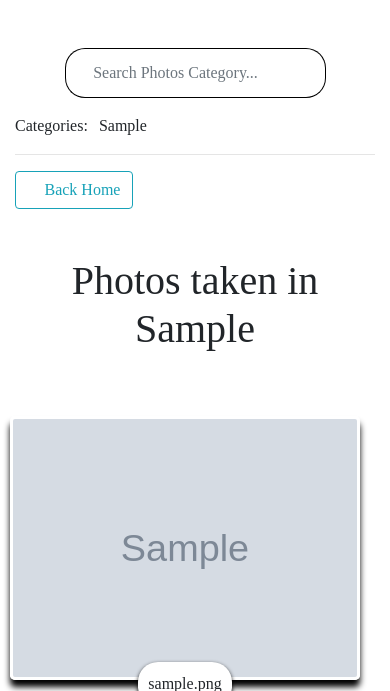
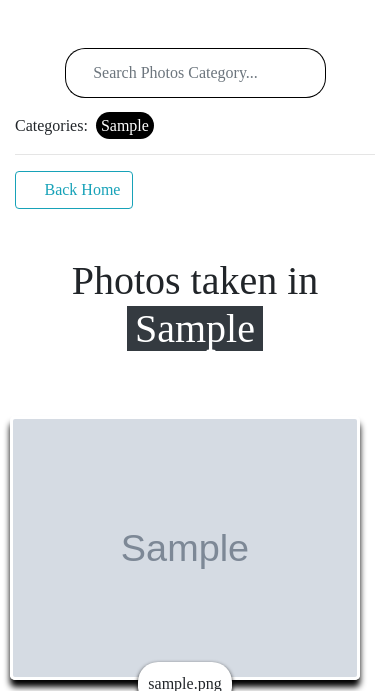
Before and after one commit to layersony/maingi-gallery, a Django app: a page that uses photo/templates/galltemp/location.html in a window 390 px wide. Shown: the part 150-841 px from the top of the page. Run offline with Django 3.2, Linux system fonts and the light colour scheme; tables that the repository leaves empty hold one stand-in row (values such as "Sample post"); grey boxes marked "Sample" are stand-in pictures; parts of the project's set-up code (start-up, migrations or seed data) failed here and were passed over; some libraries are stand-ins or nearby versions.

Commit message:
Minor changes index location search

```diff
--- a/photo/templates/galltemp/location.html
+++ b/photo/templates/galltemp/location.html
@@ -3,15 +3,19 @@
 {% block content %}
 <ul class='cate text-md-center'>
   <span>Categories:</span>
+  {% if all_category %}
   {% for cate in all_category %}
-  <li>{{ cate.category }}</li>
+  <li><a href="/search/?search={{ cate.category }}">{{ cate.category }}</a></li>
   {% endfor %}
+  {% else %}
+    <p>No Categories at the Moments</p>
+  {% endif %}
 </ul>
 
 <hr>
 <a href="/"><button class='btn btn-outline-info'><i class="fad fa-reply-all"></i> Back Home</button></a>
 <div class="landing">
-  <h1 class="text-center mt-5 mb-5">Photos taken in {{ locationn }}</h1>
+  <h1 class="text-center mt-5 mb-5">Photos taken in <span class='bg-dark pr-2 pl-2 text-white'>{{locationn}}</span></h1>
 </div>
 
 <div class="wrapper-grid justify-content-center align-items-center text-center">
@@ -36,7 +40,7 @@
         </div>
         <p>{{ photo.image_desc }}</p>
         <div >
-          <input type="text" value='{{ photo.image.url }}' class="copylink" id="trial{{photo.id}}" style="display: none;">
+          <input type="text" value='https://maingigallery.herokuapp.com{{ photo.image.url }}' class="copylink" id="trial{{photo.id}}" style="display: none;">
           <span class="btncopy" id="cpybtn{{ photo.id }}">Copy Image Link <i class="fad fa-copy text-white copyicon" style="font-size: 25px;"></i></span>
         </div>
       </div>
--- a/static/css/styles.css
+++ b/static/css/styles.css
@@ -49,13 +49,23 @@ body{
 }
 .cate li{
   display: inline;
-  /* background-color: green; */
   padding: 7px;
   border-radius:15px;
-  /* width: 20px; */
 }
 
+.cate a{
+  background-color: black;
+  color: white;
+  padding: 6px;
+  border-radius: 15px;
+  min-width: 40px;
+  text-decoration: none;
+}
 
+.cate a:hover{
+  background-color: white;
+  color: black;
+}
 /****************
 ** search from **
 ****************/
@@ -266,6 +276,10 @@ footer>.footer_info p{
   .custnav{
     min-height: 150px;
   }
+  .cate a{
+    padding: 5px;
+    margin: -3px;
+  }
 
 }
 
```
Also changed, not shown: photo/templates/galltemp/index.html (+6 -2 lines), photo/templates/galltemp/search.html (+6 -3 lines).
